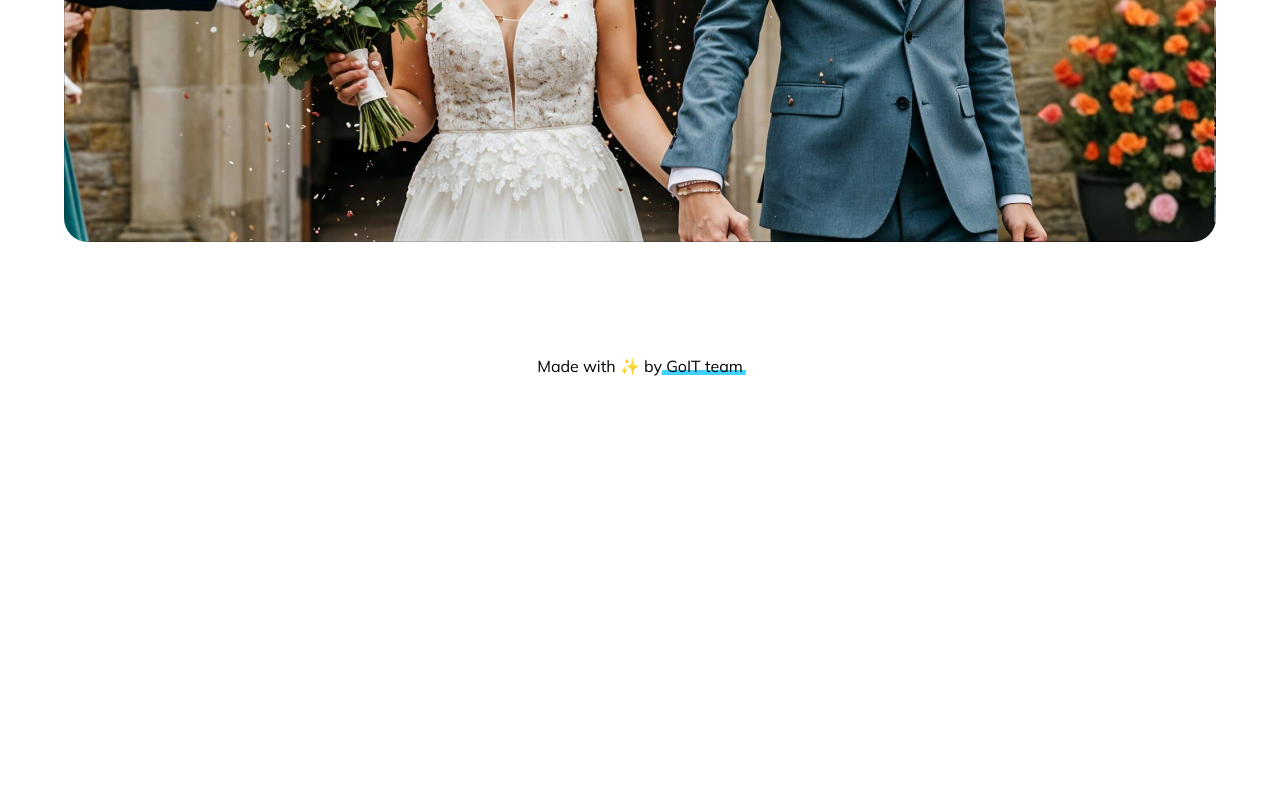
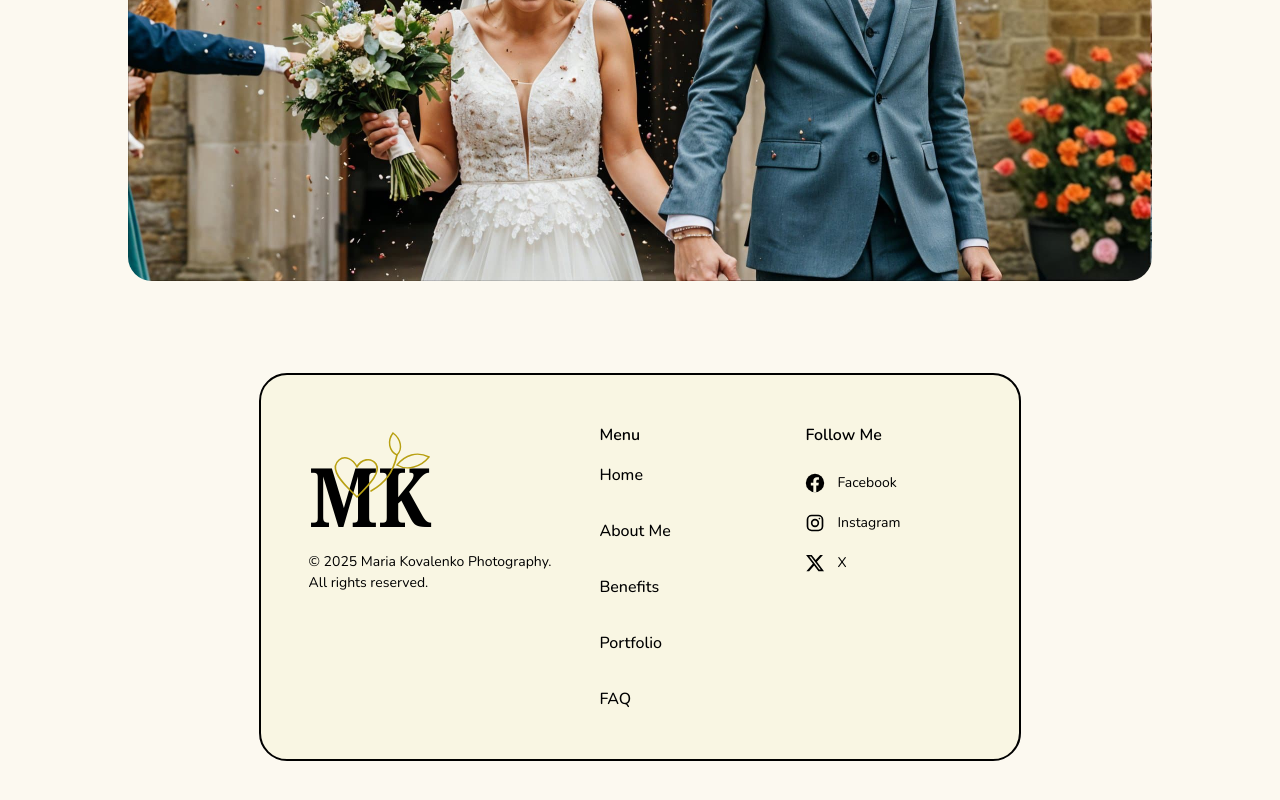
Before and after one commit to yanamikha/team_project_js, a website built with Vite: page src/index.html in a window 1280 px wide. Shown: the part 860-1660 px from the top of the page. Before the commit the page ends 1258 px from the top, so only its background shows below. Built offline with nearby package versions, Linux system fonts and the light colour scheme.

Commit message:
Add footer

```diff
--- a/src/css/footer.css
+++ b/src/css/footer.css
@@ -1,21 +1,68 @@
+:root {
+  --page-bg: #fcf9f0;
+  --footer-bg: #f9f6e3;
+  --ink: #000;
+  --gold: #b8a012;
+}
+
+* { box-sizing: border-box; margin: 0; padding: 0; }
+
+body {
+  font-family: "Nunito", system-ui, sans-serif;
+  background: var(--page-bg);
+  color: var(--ink);
+  padding: 80px 64px;
+}
+
+a { color: inherit; text-decoration: none; }
+
+/* ---------- FOOTER ---------- */
 .footer {
-  padding: 20px 0;
+  max-width: 1312px;
+  margin: 0 auto;
+  background: var(--footer-bg);
+  border: 2px solid var(--ink);
+  border-radius: 28px;
+  padding: 48px;
+  display: flex;
+  justify-content: space-between;
+  align-items: flex-start;
+  gap: 48px;
 }
-.footer-desc {
-  text-align: center;
+
+
+.footer__brand { display: flex; flex-direction: column; gap: 20px; padding-top: 8px; }
+.footer__logo { display: block; width: 130px; height: auto; }
+.footer__copy { font-size: 14px; line-height: 21px; }
+
+
+.footer__cols { display: flex; }
+.footer__col--menu { width: 206px; }
+.footer__col--social { width: 166px; }
+
+.footer__title {
+  font-size: 16px;
+  font-weight: 600;
+  line-height: 24px;
+  margin-bottom: 16px;
 }
-.footer-link {
-  position: relative;
+
+.footer__menu { list-style: none; display: flex; flex-direction: column; gap: 32px; }
+.footer__menu a { font-size: 16px; line-height: 24px; font-weight: 500; }
+
+.footer__social { list-style: none; display: flex; flex-direction: column; gap: 16px; padding-top: 8px; }
+.footer__social a { display: flex; align-items: center; gap: 12px; font-size: 14px; line-height: 24px; }
+.footer__social svg { width: 20px; height: 20px; flex-shrink: 0; }
+
+.footer a { transition: opacity .2s; }
+.footer a:hover { opacity: .65; }
+.footer a:focus-visible { outline: 2px solid var(--ink); outline-offset: 4px; border-radius: 4px; }
+
+/* ---------- tabletmobile ---------- */
+@media (max-width: 900px) {
+  body { padding: 32px 16px; }
+  .footer { flex-direction: column; padding: 32px 24px; border-radius: 24px; }
+  .footer__cols { flex-wrap: wrap; gap: 40px; width: 100%; }
+  .footer__col--menu, .footer__col--social { width: auto; min-width: 140px; }
+  .footer__menu { gap: 20px; }
 }
-.footer-link::before {
-  content: '';
-  position: absolute;
-  bottom: 6%;
-  left: 50%;
-  transform: translateX(-50%) skewX(-12deg);
-  z-index: -1;
-  width: 110%;
-  height: 24%;
-  background-color: #41d1ff;
-  transition: 200ms ease;
-}
--- a/src/partials/footer.html
+++ b/src/partials/footer.html
@@ -1,15 +1,84 @@
-<footer class="footer">
-  <div class="container">
-    <p class="footer-desc">
-      Made with ✨ by
-      <a
-        class="footer-link"
-        href="https://goit.global/ua/"
-        target="_blank"
-        rel="noopener noreferrer"
-      >
-        GoIT team
+<!DOCTYPE html>
+<html lang="uk">
+<head>
+  <meta charset="UTF-8">
+  <meta name="viewport" content="width=device-width, initial-scale=1">
+  <title>Footer — Maria Kovalenko Photography</title>
+
+  <link rel="preconnect" href="https://fonts.googleapis.com">
+  <link rel="preconnect" href="https://fonts.gstatic.com" crossorigin>
+  <link href="https://fonts.googleapis.com/css2?family=Nunito:wght@400;500;600&display=swap" rel="stylesheet">
+
+  <link rel="stylesheet" href="style.css">
+</head>
+<body>
+
+  <footer class="footer">
+
+    <div class="footer__brand">
+      <a href="/" aria-label="Maria Kovalenko Photography — на головну">
+
+        <svg class="footer__logo" viewBox="0 0 130 100" role="img" aria-label="MK">
+          <text x="0" y="96" font-family="Georgia, 'Times New Roman', serif" font-size="82" font-weight="700" fill="#000" textLength="122" lengthAdjust="spacingAndGlyphs">MK</text>
+          <path d="M40 58 C28 46 22 36 30 29 C36 24 44 28 48 36 C52 28 62 26 67 33 C72 41 62 52 48 66 Z" fill="none" stroke="#b8a012" stroke-width="1.6" stroke-linejoin="round"/>
+          <path d="M62 60 C76 52 84 42 88 24" fill="none" stroke="#b8a012" stroke-width="1.6" stroke-linecap="round"/>
+          <path d="M88 24 C80 20 78 10 84 2 C92 8 94 18 88 24Z" fill="none" stroke="#b8a012" stroke-width="1.4"/>
+          <path d="M88 34 C96 24 108 20 120 26 C112 36 98 40 88 34Z" fill="none" stroke="#b8a012" stroke-width="1.4"/>
+        </svg>
       </a>
-    </p>
-  </div>
-</footer>
+      <p class="footer__copy">© 2025 Maria Kovalenko Photography.<br>All rights reserved.</p>
+    </div>
+
+    <div class="footer__cols">
+
+
+      <nav class="footer__col footer__col--menu" aria-label="Footer menu">
+        <h2 class="footer__title">Menu</h2>
+        <ul class="footer__menu">
+          <li><a href="#home">Home</a></li>
+          <li><a href="#about">About Me</a></li>
+          <li><a href="#benefits">Benefits</a></li>
+          <li><a href="#portfolio">Portfolio</a></li>
+          <li><a href="#faq">FAQ</a></li>
+        </ul>
+      </nav>
+
+
+      <div class="footer__col footer__col--social">
+        <h2 class="footer__title">Follow Me</h2>
+        <ul class="footer__social">
+          <li>
+            <a href="https://facebook.com/" target="_blank" rel="noopener">
+              <svg viewBox="0 0 24 24" aria-hidden="true">
+                <circle cx="12" cy="12" r="11" fill="currentColor"/>
+                <path d="M13.5 23v-8h2.6l.5-3.2h-3.1V9.7c0-.9.4-1.7 1.8-1.7h1.4V5.2s-1.3-.2-2.5-.2c-2.5 0-4.2 1.5-4.2 4.3v2.5H7v3.2h3v8h3.5z" fill="var(--footer-bg)"/>
+              </svg>
+              Facebook
+            </a>
+          </li>
+          <li>
+            <a href="https://instagram.com/" target="_blank" rel="noopener">
+              <svg viewBox="0 0 24 24" fill="none" stroke="currentColor" stroke-width="2" aria-hidden="true">
+                <rect x="3" y="3" width="18" height="18" rx="5"/>
+                <circle cx="12" cy="12" r="4"/>
+                <circle cx="17.3" cy="6.7" r="1" fill="currentColor" stroke="none"/>
+              </svg>
+              Instagram
+            </a>
+          </li>
+          <li>
+            <a href="https://x.com/" target="_blank" rel="noopener">
+              <svg viewBox="0 0 24 24" fill="currentColor" aria-hidden="true">
+                <path d="M18.244 2.25h3.308l-7.227 8.26 8.502 11.24H16.17l-5.214-6.817L4.99 21.75H1.68l7.73-8.835L1.254 2.25H8.08l4.713 6.231zm-1.161 17.52h1.833L7.084 4.126H5.117z"/>
+              </svg>
+              X
+            </a>
+          </li>
+        </ul>
+      </div>
+
+    </div>
+  </footer>
+
+</body>
+</html>
```
